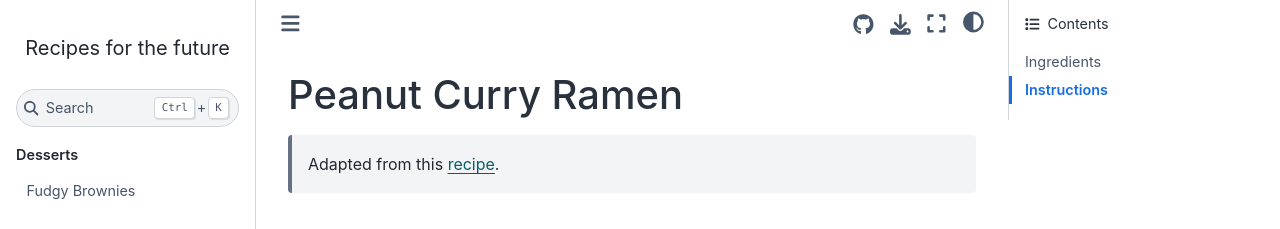
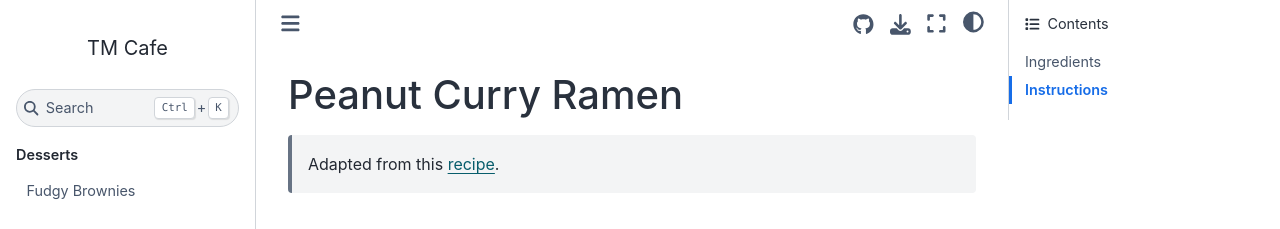
Before and after one commit to makto-toruk/tm-cafe, a Jupyter Book: the page built from mains/peanut-curry-ramen.md, in a window 1280 px wide. Shown: the top 229 px of the page. Built offline with Jupyter Book 1.0.4 settings and Sphinx 7.4.7 and the Sphinx Book theme 1.1.4, drawn with Linux system fonts in a browser that asks for light colours.

Commit message:
change book title

```diff
--- a/_config.yaml
+++ b/_config.yaml
@@ -1,6 +1,6 @@
 #######################################################################################
 # Book settings
-title: Recipes for the future
+title: TM Cafe
 
 #######################################################################################
 # Execution settings
```
